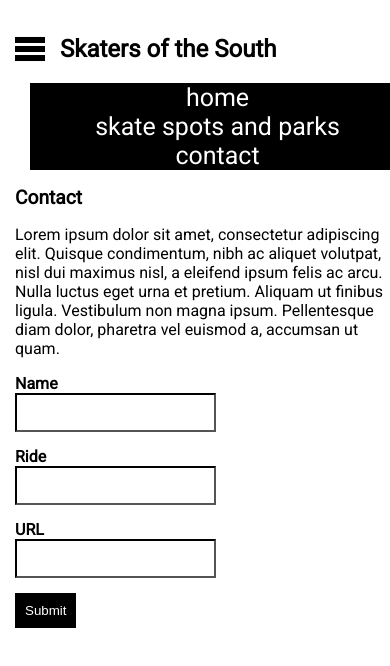
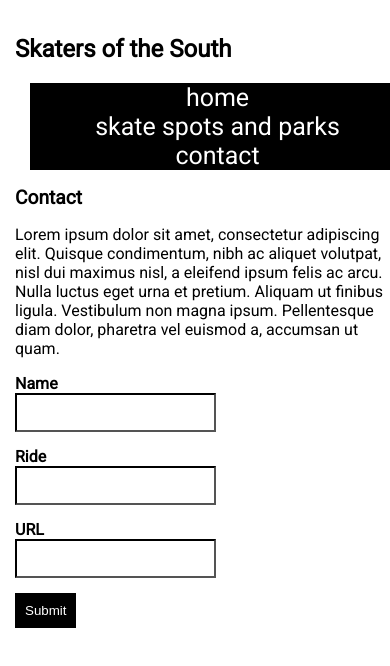
Before and after one commit to dmu-p2594349/coursework-2-resit, a plain HTML site: page contact.html in a window 390 px wide. Shown: the top 666 px of the page. Drawn offline with Linux system fonts and the light colour scheme.

Commit message:
Update contact.html
got rid of hamburger button

```diff
--- a/contact.html
+++ b/contact.html
@@ -13,8 +13,7 @@
   <body>
     <section class="container" role="main">
       <header>
-        <img src="img/hamburger.svg" alt="Access menu">
-        <h1 class="title"><a href="index.html">Skaters of the South</a></h1>
+      <h1 class="title"><a href="index.html">Skaters of the South</a></h1>
       </header>
       <div class="topnav">
         <a class="active" href="index.html">home</a>
```
